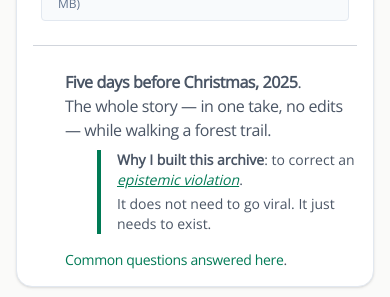
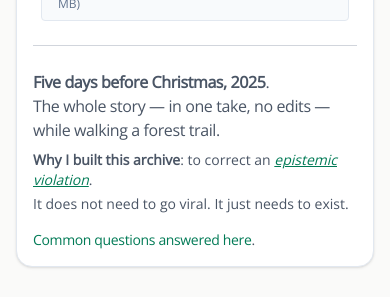
Before and after one commit to rswfire/rswfire.oprd, a Next.js app: page / in a window 390 px wide. Shown: the part 653-950 px from the top of the page. Built offline with nearby package versions, Linux system fonts and the light colour scheme.

Commit message:
Updated Index.tsx

```diff
--- a/app/(archive)/page.tsx
+++ b/app/(archive)/page.tsx
@@ -23,11 +23,11 @@ export default function OverviewPage() {
 
                 <hr className="my-6 border-t border-gray-300" />
 
-                <div className="mt-4 ml-8 text-sm text-gray-600">
+                <div className="mt-4 ml-0 sm:ml-8 text-sm text-gray-600">
                     <div className="text-base tracking-tight"><strong>Five days before Christmas, 2025</strong>.</div>
                     <div className="text-base tracking-tight">The whole story &mdash; in one take, no edits &mdash; while walking a forest trail.</div>
 
-                    <div className="mt-2 ml-8 pl-4 border-l-4 border-emerald-700 space-y-1">
+                    <div className="mt-2 ml-0 sm:ml-8 pl-0 sm:pl-4 border-0 sm:border-l-4 border-emerald-700 space-y-1">
                         <div><strong>Why I built this archive</strong>: to correct an <Link href="/faq#epistemic" className="text-emerald-700 underline hover:text-emerald-600"><em>epistemic violation</em></Link>.</div>
                         <div>It does not need to go viral. It just needs to exist.</div>
                     </div>
```
